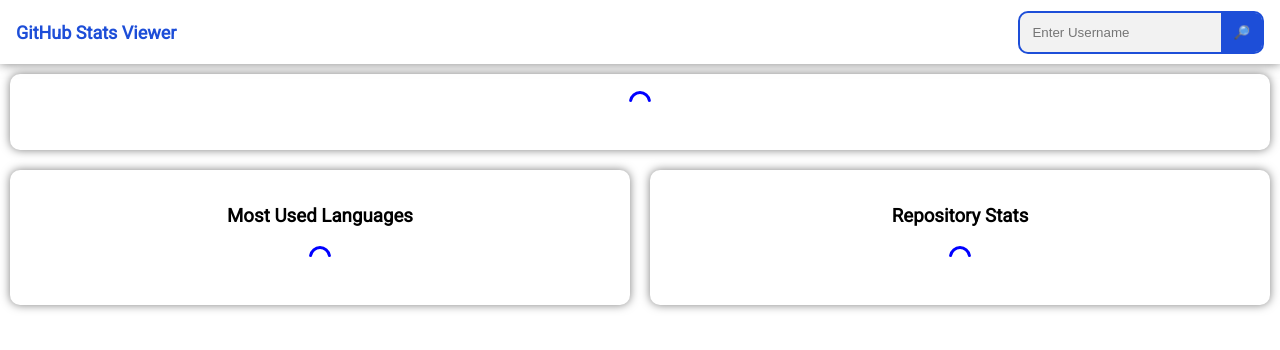
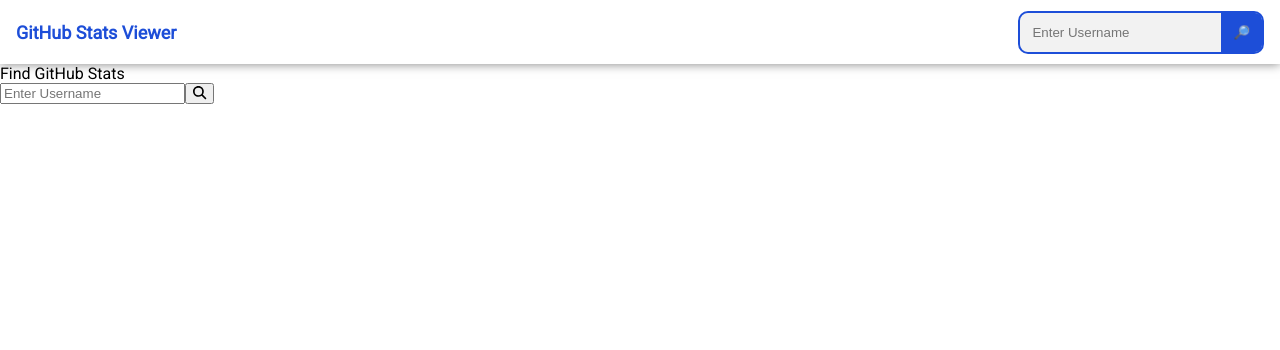
Before and after one commit to GokulAbisheak/github-stats-viewer, a React (Vite) app in the folder src/: page / in a window 1280 px wide. Shown: the top 350 px of the page. Built offline with nearby package versions, Linux system fonts and the light colour scheme; no server answers.

Commit message:
Initialized Home Page

```diff
--- a/src/src/components/Header/index.jsx
+++ b/src/src/components/Header/index.jsx
@@ -9,7 +9,7 @@ const Header = () => {
     const handleSubmit = (e) => {
         e.preventDefault();
 
-        window.location.href = `/?username=${searchUser}`;
+        window.location.href = `/user/?username=${searchUser}`;
     }
 
     return (
--- /dev/null
+++ b/src/src/components/Home/index.jsx
@@ -0,0 +1,31 @@
+import React, { useState } from 'react';
+import { Link } from 'react-router-dom';
+import Header from '../Header';
+import { FontAwesomeIcon } from '@fortawesome/react-fontawesome';
+import { faSearch } from '@fortawesome/free-solid-svg-icons';
+
+const Home = () => {
+    const [userName, setUserName] = useState('');
+
+    const handleClick = () => {
+
+        window.location = `/user/?username=${userName}`
+    }
+
+    return (
+        <>
+            <Header />
+            <div className='mid'>
+                <div>
+                    Find GitHub Stats
+                </div>
+                <div className='search-bar-center'>
+                    <input type='text' placeholder='Enter Username' onChange={(e) => { setUserName(e.target.value) }} />
+                    <button onClick={handleClick}><FontAwesomeIcon icon={faSearch} /></button>
+                </div>
+            </div>
+        </>
+    );
+}
+
+export default Home;
--- a/src/src/routes/index.jsx
+++ b/src/src/routes/index.jsx
@@ -1,13 +1,15 @@
 import React from 'react';
 import { BrowserRouter as Router, Routes, Route } from 'react-router-dom'
 import Components from '../components';
+import Home from '../components/Home';
 
 const FrontendRoutes = () => {
     return (
         <>
             <Router>
                 <Routes>
-                    <Route path="/" element={<Components />} />
+                    <Route path='/' element={<Home />} />
+                    <Route path="/user" element={<Components />} />
                 </Routes>
             </Router>
         </>
```
